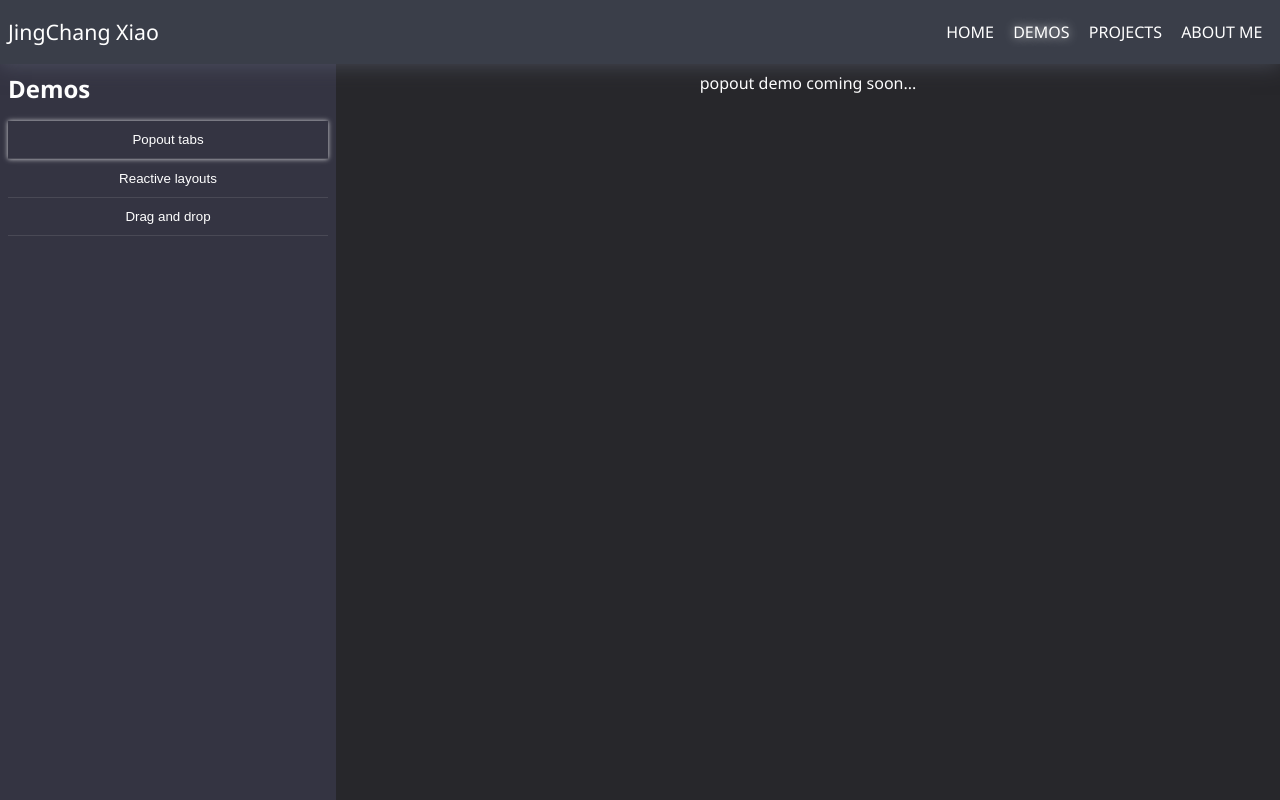
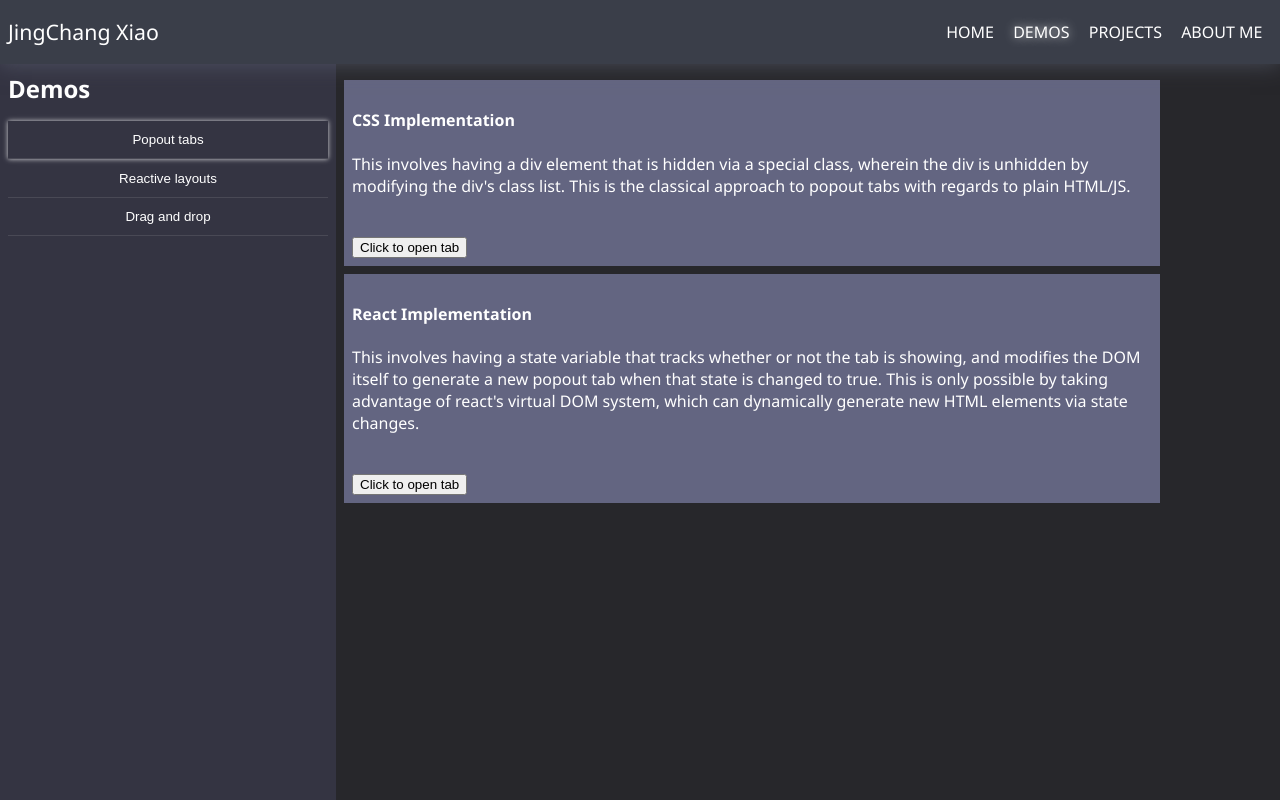
Before and after one commit to sinsinkun/new-portfolio, a React (Create React App) app in the folder client/: page /demos in a window 1280 px wide. Both pictures are taken after a click on the button "Popout tabs". Built offline with nearby package versions, Linux system fonts and the light colour scheme.

Commit message:
Added popout demo

```diff
--- a/client/src/components/Demos/MainDisplay.js
+++ b/client/src/components/Demos/MainDisplay.js
@@ -1,5 +1,7 @@
 import { useState, useEffect } from 'react';
 import { useLocation } from 'react-router-dom';
+import PopoutDemo from './Popout';
+import './demos.css';
 
 function MainDisplay() {
 
@@ -12,12 +14,20 @@ function MainDisplay() {
     setDemo(newDemo);
   }, [loc])
 
+  function renderDemo() {
+    if (demo === "none") return(
+      <span>
+        Click on any of the demos on the sidebar to view them <br/>
+        &lt;--- <br/>
+        This page is still a work in progress, so not all demos are available yet.
+      </span>);
+    else if (demo === "popout") return <PopoutDemo />;
+    else return <span>{demo} demo coming soon...</span>;
+  }
+
   return(
     <div className="projects-main">
-      <div className="center">
-        {demo==="none" ? <span>Demos page still in progress</span> : ""}
-        {demo!=="none" ? <span>{demo} demo coming soon...</span> : ""}
-      </div>
+      {renderDemo()}
     </div>
   )
 }
--- /dev/null
+++ b/client/src/components/Demos/Popout.js
@@ -0,0 +1,50 @@
+import { useRef, useState } from 'react';
+
+function PopoutDemo() {
+
+  const tabDiv = useRef(null);
+  const [showTab, setShowTab] = useState(false);
+
+  function toggleTab() {
+    tabDiv.current.classList.toggle("hidden")
+  }
+
+  function toggleTab2() {
+    setShowTab(prev => !prev);
+  }
+
+  return(
+    <>
+    <div className="demo-container">
+      <div>
+        <h4>CSS Implementation</h4>
+        <p>
+          This involves having a div element that is hidden via a special class,
+          wherein the div is unhidden by modifying the div's class list. This is the classical approach
+          to popout tabs with regards to plain HTML/JS.
+        </p>
+      </div>
+      <br/>
+      <button onClick={toggleTab}>Click to open tab</button>
+      <div className="demo-tab hidden" ref={tabDiv}>Tab</div>
+    </div>
+    <div className="demo-container">
+      <div>
+        <h4>React Implementation</h4>
+        <p>
+          This involves having a state variable that tracks whether or not the tab
+          is showing, and modifies the DOM itself to generate a new popout tab when that state is changed
+          to true. This is only possible by taking advantage of react's virtual DOM system, which can
+          dynamically generate new HTML elements via state changes.
+        </p>
+      </div>
+      <br/>
+      <button onClick={toggleTab2}>Click to open tab</button>
+      {showTab ? <div className="demo-tab">Tab</div> : "" }
+    </div>
+    </>
+
+  )
+}
+
+export default PopoutDemo;
--- /dev/null
+++ b/client/src/components/Demos/demos.css
@@ -0,0 +1,19 @@
+.demo-container {
+  background-color: rgb(99, 101, 129);
+  min-height: 100px;
+  max-width: 800px;
+  margin-top: 0.5rem;
+  position: relative;
+  text-align: left;
+  padding: 0.5rem;
+}
+
+.demo-tab {
+  position: absolute;
+  top: 0;
+  right: 0;
+  height: calc(100% - 1rem);
+  width: 40%;
+  background-color: rgb(62, 64, 83);
+  padding: 0.5rem;
+}
```
Also changed, not shown: 10 other files (tests, documents, lock files or other folders).
